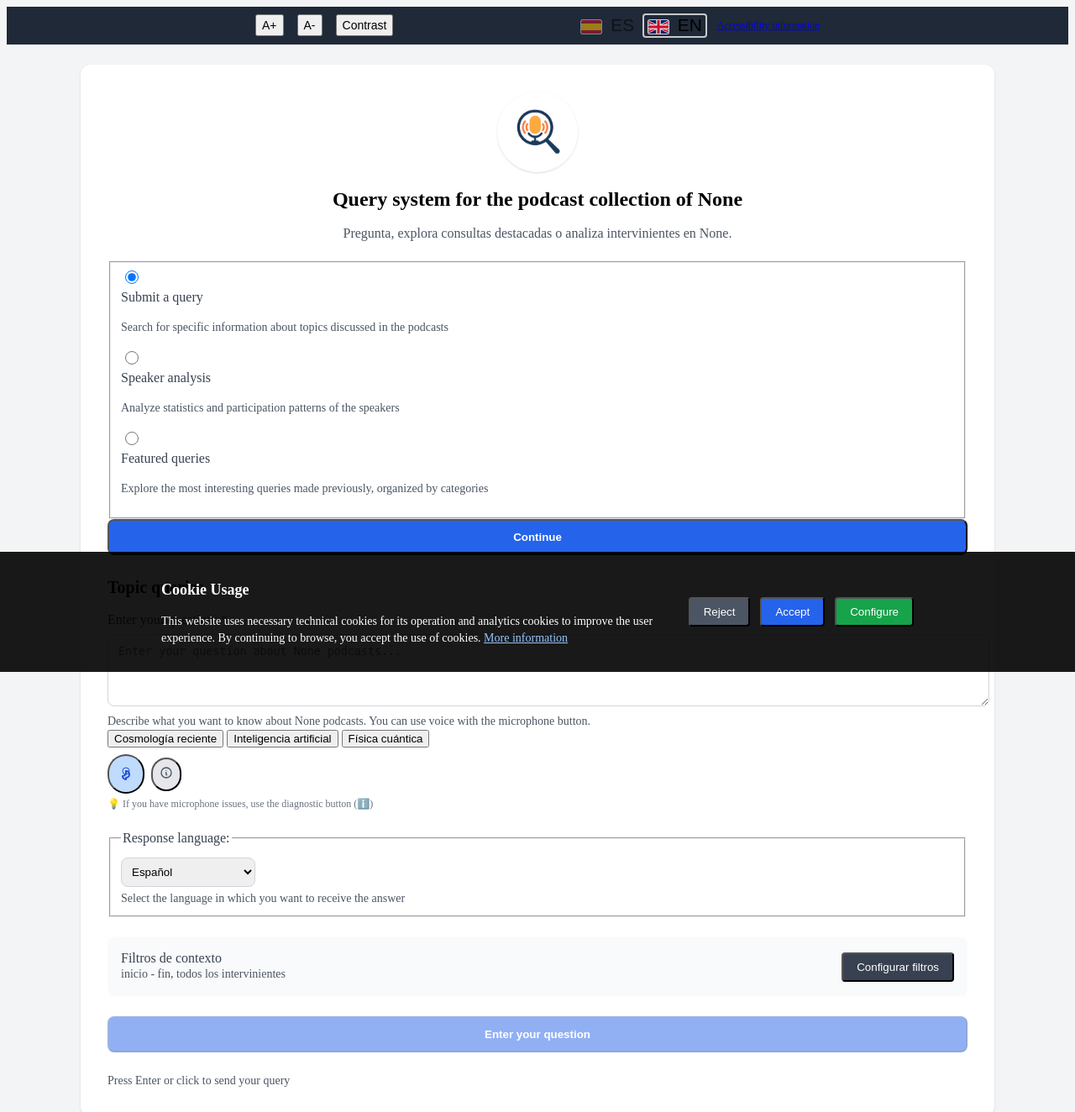
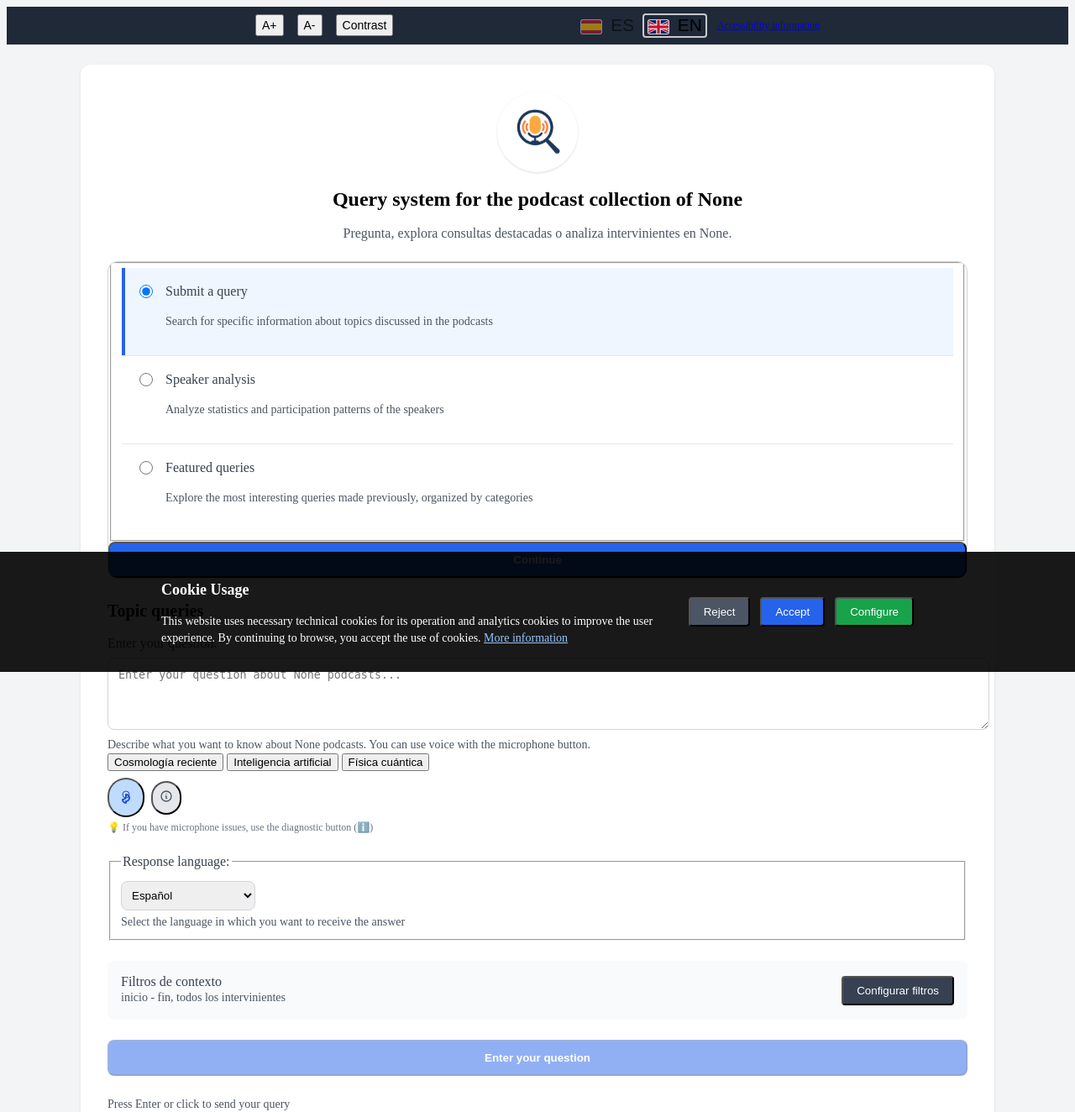
Before and after one commit to pulijon/Sttcast, a FastAPI app: page / in a window 1280 px wide. Shown: the top 1324 px of the page at 84% size. Run offline with FastAPI, Linux system fonts and the light colour scheme; data that the repository does not hold is empty; parts of the project's set-up code (start-up, migrations or seed data) failed here and were passed over; some libraries are stand-ins or nearby versions.

Commit message:
fix(rag-client): restore quick action card styling in query selector

```diff
--- a/rag/client/static/css/client_rag.css
+++ b/rag/client/static/css/client_rag.css
@@ -66,6 +66,49 @@
     .container {
         max-width: 2400px; /* Aumentado desde 2200px */
     }
+}
+
+/* Selector de tipo de consulta (tarjetas) */
+.quick-actions {
+    border: 1px solid var(--gray-300);
+    border-radius: 12px;
+    background: #ffffff;
+    box-shadow: var(--shadow-sm);
+    overflow: hidden;
+}
+
+.quick-action-grid {
+    display: grid;
+    grid-template-columns: 1fr;
+}
+
+.quick-action-card {
+    align-items: flex-start;
+    border-bottom: 1px solid var(--gray-200);
+    cursor: pointer;
+    display: flex;
+    gap: 0.75rem;
+    padding: 1rem;
+    transition: background-color 0.2s ease;
+}
+
+.quick-action-card:last-child {
+    border-bottom: 0;
+}
+
+.quick-action-card:hover {
+    background: #f8fafc;
+}
+
+.quick-action-card:has(input:checked) {
+    background: #eff6ff;
+    box-shadow: inset 4px 0 0 0 #2563eb;
+}
+
+.quick-actions-submit {
+    border-top-left-radius: 0;
+    border-top-right-radius: 0;
+    margin-top: 0;
 }
 
 /* Estilos de sombra personalizados */
```
